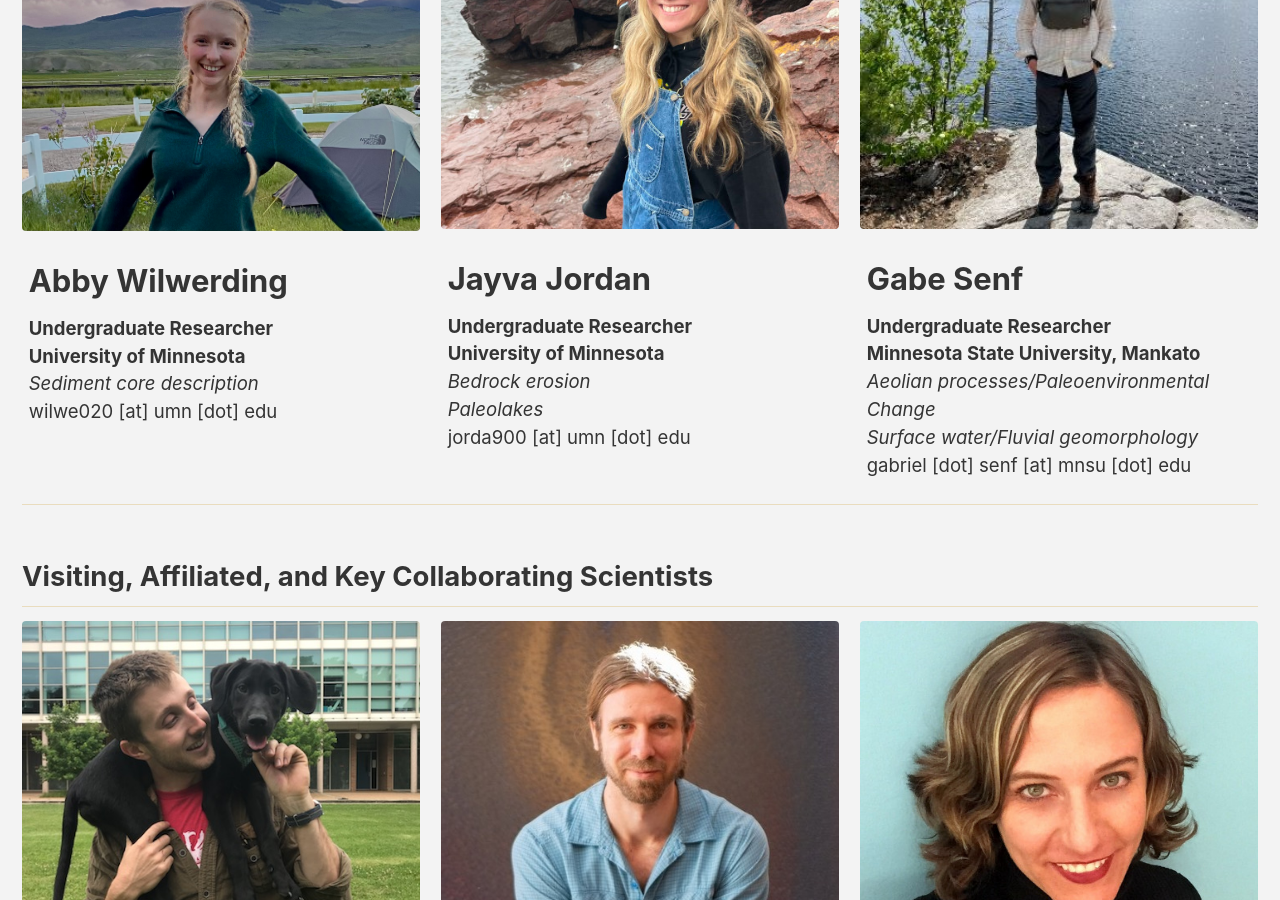
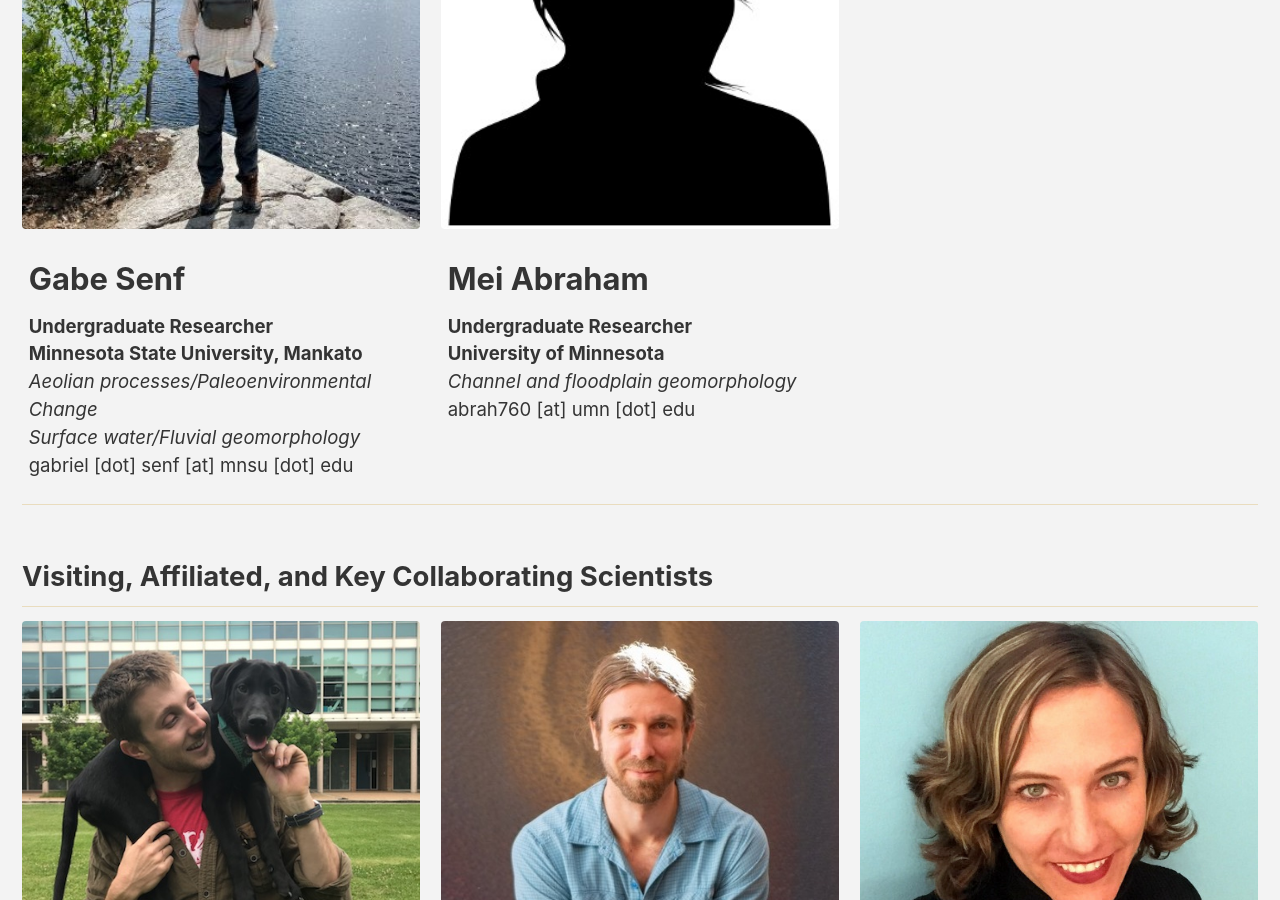
Before and after one commit to MNiMORPH/MNiMORPH.github.io, a Jekyll site: the page built from _pages/people.md, in a window 1280 px wide and 900 px high, scrolled down 5757 px. Built offline with Jekyll 4.4.1, drawn with Linux system fonts in a browser that asks for light colours; cached includes are drawn as plain includes; nearby versions of some CDN libraries; some of the changed text lies outside the part shown.

Commit message:
Abby and Jayva Graduated. Mei joined!

```diff
--- a/_pages/people.md
+++ b/_pages/people.md
@@ -157,23 +157,6 @@ grads:
               "
 
 undergrads:
-  - image_path: /assets/images/headshots/AbbyWilwerding.jpg
-    alt: "Abby Wilwerding"
-    title: "Abby Wilwerding"
-    excerpt: "**Undergraduate Researcher**<br/>
-              **University of Minnesota**<br/>
-              *Sediment core description*<br/>
-              wilwe020 [at] umn [dot] edu
-              "
-  - image_path: /assets/images/headshots/Jayva480px.jpg
-    alt: "Jayva Jordan"
-    title: "Jayva Jordan"
-    excerpt: "**Undergraduate Researcher**<br/>
-              **University of Minnesota**<br>
-              *Bedrock erosion*<br/>
-              *Paleolakes*<br/>
-              jorda900 [at] umn [dot] edu
-              "
   - image_path: /assets/images/headshots/Gabe.jpg
     alt: "Gabe Senf"
     title: "Gabe Senf"
@@ -182,6 +165,14 @@ undergrads:
               *Aeolian processes/Paleoenvironmental Change*<br/>
               *Surface water/Fluvial geomorphology*<br/>
               gabriel [dot] senf [at] mnsu [dot] edu
+              "
+  - image_path: /assets/images/headshots/blank.jpg
+    alt: "Mei Abraham"
+    title: "Mei Abraham"
+    excerpt: "**Undergraduate Researcher**<br/>
+              **University of Minnesota**<br/>
+              *Channel and floodplain geomorphology*<br/>
+              abrah760 [at] umn [dot] edu
               "
 visitors:
   - image_path: /assets/images/headshots/EricBarefoot_480p.png
```
Also changed, not shown: other parts of _pages/people.md (+8 -0 lines).
